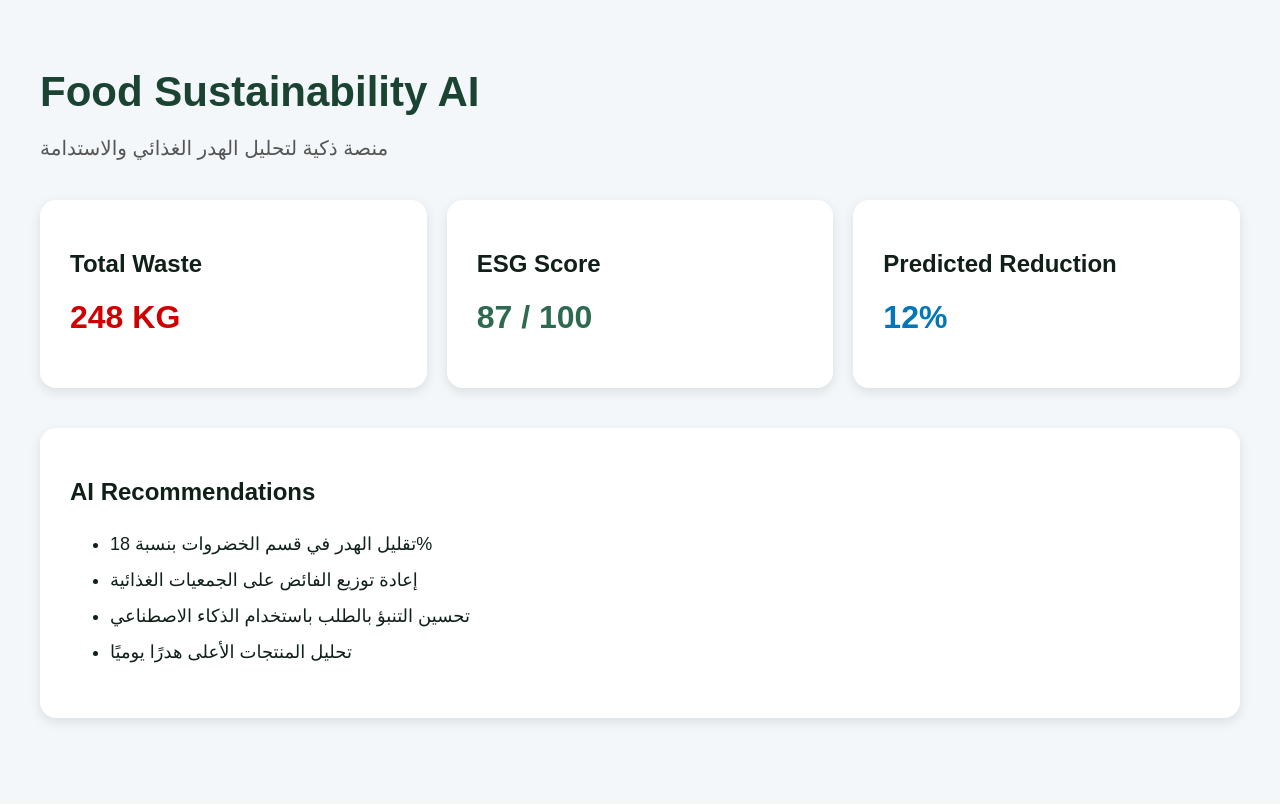
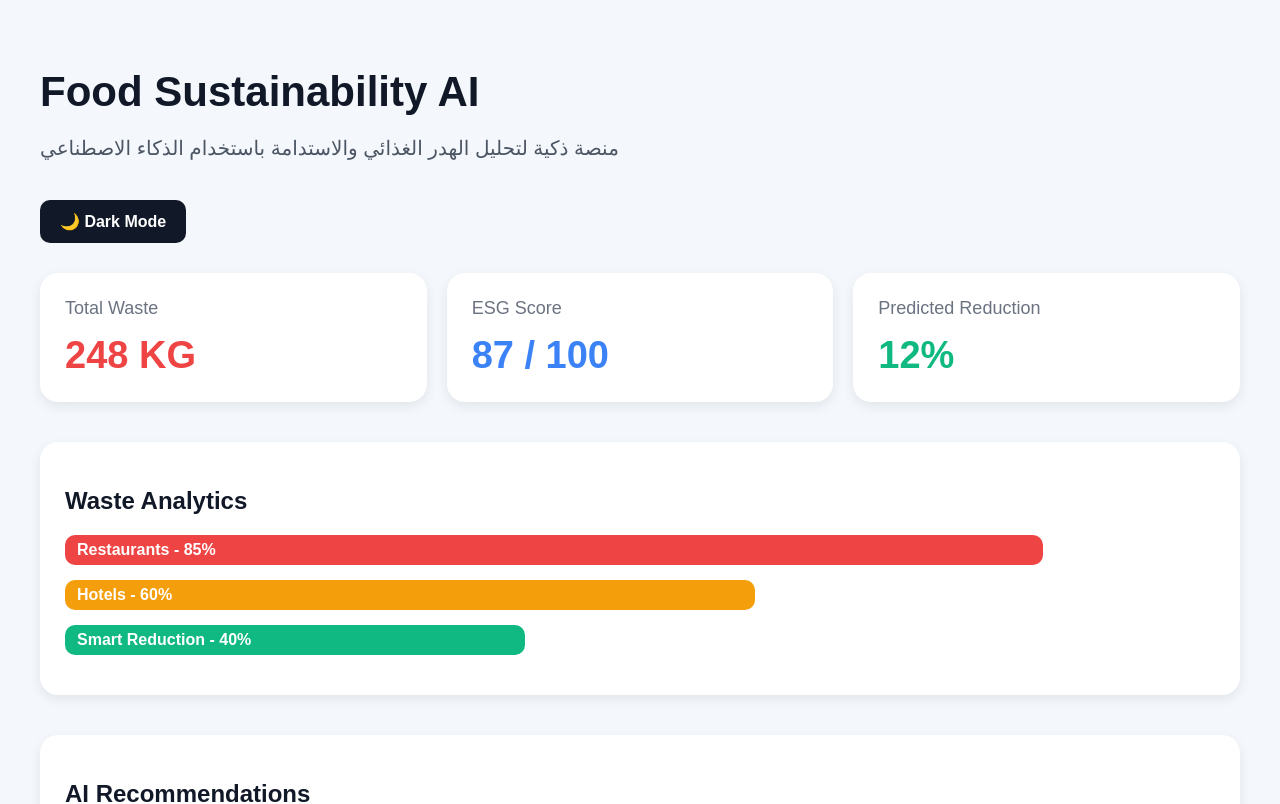
Before and after one commit to aboremasx0x-boop/food-sustainability-ai, a Next.js app in the folder Food_Sustainability_AI_Full_Platform/food_sustainability_frontend_v3/: page / in a window 1280 px wide. Shown: the top 804 px of the page. Built offline with nearby package versions, Linux system fonts and the light colour scheme.

Commit message:
Update index.jsx

```diff
--- a/Food_Sustainability_AI_Full_Platform/food_sustainability_frontend_v3/pages/index.jsx
+++ b/Food_Sustainability_AI_Full_Platform/food_sustainability_frontend_v3/pages/index.jsx
@@ -1,86 +1,193 @@
+import { useState } from "react";
+
 export default function Home() {
+  const [darkMode, setDarkMode] = useState(false);
+
+  const styles = {
+    page: {
+      minHeight: "100vh",
+      padding: "40px",
+      fontFamily: "Arial",
+      background: darkMode ? "#111827" : "#f4f7fb",
+      color: darkMode ? "#ffffff" : "#111827",
+      transition: "0.3s",
+    },
+
+    title: {
+      fontSize: "42px",
+      fontWeight: "bold",
+      marginBottom: "10px",
+    },
+
+    subtitle: {
+      fontSize: "20px",
+      marginBottom: "40px",
+      color: darkMode ? "#d1d5db" : "#4b5563",
+    },
+
+    button: {
+      padding: "12px 20px",
+      border: "none",
+      borderRadius: "10px",
+      cursor: "pointer",
+      marginBottom: "30px",
+      background: darkMode ? "#2563eb" : "#111827",
+      color: "#fff",
+      fontSize: "16px",
+    },
+
+    grid: {
+      display: "grid",
+      gridTemplateColumns: "repeat(auto-fit,minmax(250px,1fr))",
+      gap: "20px",
+      marginBottom: "40px",
+    },
+
+    card: {
+      background: darkMode ? "#1f2937" : "#ffffff",
+      padding: "25px",
+      borderRadius: "18px",
+      boxShadow: "0 4px 12px rgba(0,0,0,0.08)",
+    },
+
+    cardTitle: {
+      fontSize: "18px",
+      marginBottom: "15px",
+      color: darkMode ? "#d1d5db" : "#6b7280",
+    },
+
+    number: {
+      fontSize: "38px",
+      fontWeight: "bold",
+    },
+
+    green: {
+      color: "#10b981",
+    },
+
+    red: {
+      color: "#ef4444",
+    },
+
+    blue: {
+      color: "#3b82f6",
+    },
+
+    chartContainer: {
+      background: darkMode ? "#1f2937" : "#ffffff",
+      padding: "25px",
+      borderRadius: "18px",
+      marginBottom: "40px",
+      boxShadow: "0 4px 12px rgba(0,0,0,0.08)",
+    },
+
+    barContainer: {
+      marginTop: "20px",
+    },
+
+    bar: {
+      height: "30px",
+      borderRadius: "10px",
+      marginBottom: "15px",
+      color: "#fff",
+      display: "flex",
+      alignItems: "center",
+      paddingLeft: "12px",
+      fontWeight: "bold",
+    },
+
+    recommendations: {
+      background: darkMode ? "#1f2937" : "#ffffff",
+      padding: "25px",
+      borderRadius: "18px",
+      boxShadow: "0 4px 12px rgba(0,0,0,0.08)",
+    },
+
+    list: {
+      lineHeight: "2",
+      fontSize: "18px",
+    },
+  };
+
   return (
-    <div style={{
-      fontFamily: "Arial",
-      background: "#f4f7f9",
-      minHeight: "100vh",
-      padding: "40px"
-    }}>
+    <div style={styles.page}>
+      <h1 style={styles.title}>Food Sustainability AI</h1>
 
-      <h1 style={{
-        fontSize: "42px",
-        color: "#1b4332",
-        marginBottom: "10px"
-      }}>
-        Food Sustainability AI
-      </h1>
-
-      <p style={{
-        fontSize: "20px",
-        color: "#555",
-        marginBottom: "40px"
-      }}>
-        منصة ذكية لتحليل الهدر الغذائي والاستدامة
+      <p style={styles.subtitle}>
+        منصة ذكية لتحليل الهدر الغذائي والاستدامة باستخدام الذكاء الاصطناعي
       </p>
 
-      <div style={{
-        display: "grid",
-        gridTemplateColumns: "repeat(3, 1fr)",
-        gap: "20px"
-      }}>
+      <button
+        style={styles.button}
+        onClick={() => setDarkMode(!darkMode)}
+      >
+        {darkMode ? "☀️ Light Mode" : "🌙 Dark Mode"}
+      </button>
 
-        <div style={{
-          background: "white",
-          padding: "30px",
-          borderRadius: "16px",
-          boxShadow: "0 4px 12px rgba(0,0,0,0.1)"
-        }}>
-          <h2>Total Waste</h2>
-          <h1 style={{ color: "#d00000" }}>248 KG</h1>
+      <div style={styles.grid}>
+        <div style={styles.card}>
+          <div style={styles.cardTitle}>Total Waste</div>
+          <div style={{ ...styles.number, ...styles.red }}>248 KG</div>
         </div>
 
-        <div style={{
-          background: "white",
-          padding: "30px",
-          borderRadius: "16px",
-          boxShadow: "0 4px 12px rgba(0,0,0,0.1)"
-        }}>
-          <h2>ESG Score</h2>
-          <h1 style={{ color: "#2d6a4f" }}>87 / 100</h1>
+        <div style={styles.card}>
+          <div style={styles.cardTitle}>ESG Score</div>
+          <div style={{ ...styles.number, ...styles.blue }}>87 / 100</div>
         </div>
 
-        <div style={{
-          background: "white",
-          padding: "30px",
-          borderRadius: "16px",
-          boxShadow: "0 4px 12px rgba(0,0,0,0.1)"
-        }}>
-          <h2>Predicted Reduction</h2>
-          <h1 style={{ color: "#0077b6" }}>12%</h1>
+        <div style={styles.card}>
+          <div style={styles.cardTitle}>Predicted Reduction</div>
+          <div style={{ ...styles.number, ...styles.green }}>12%</div>
         </div>
-
       </div>
 
-      <div style={{
-        marginTop: "40px",
-        background: "white",
-        padding: "30px",
-        borderRadius: "16px",
-        boxShadow: "0 4px 12px rgba(0,0,0,0.1)"
-      }}>
+      <div style={styles.chartContainer}>
+        <h2>Waste Analytics</h2>
+
+        <div style={styles.barContainer}>
+          <div
+            style={{
+              ...styles.bar,
+              width: "85%",
+              background: "#ef4444",
+            }}
+          >
+            Restaurants - 85%
+          </div>
+
+          <div
+            style={{
+              ...styles.bar,
+              width: "60%",
+              background: "#f59e0b",
+            }}
+          >
+            Hotels - 60%
+          </div>
+
+          <div
+            style={{
+              ...styles.bar,
+              width: "40%",
+              background: "#10b981",
+            }}
+          >
+            Smart Reduction - 40%
+          </div>
+        </div>
+      </div>
+
+      <div style={styles.recommendations}>
         <h2>AI Recommendations</h2>
 
-        <ul style={{
-          lineHeight: "2",
-          fontSize: "18px"
-        }}>
+        <ul style={styles.list}>
           <li>تقليل الهدر في قسم الخضروات بنسبة 18%</li>
-          <li>إعادة توزيع الفائض على الجمعيات الغذائية</li>
+          <li>إعادة توزيع الفائض عبر الجمعيات الغذائية</li>
           <li>تحسين التنبؤ بالطلب باستخدام الذكاء الاصطناعي</li>
-          <li>تحليل المنتجات الأعلى هدرًا يوميًا</li>
+          <li>تحليل المنتجات قريبة الانتهاء يوميًا</li>
+          <li>تقليل الانبعاثات الكربونية الناتجة عن الهدر</li>
         </ul>
       </div>
-
     </div>
   );
 }
```
